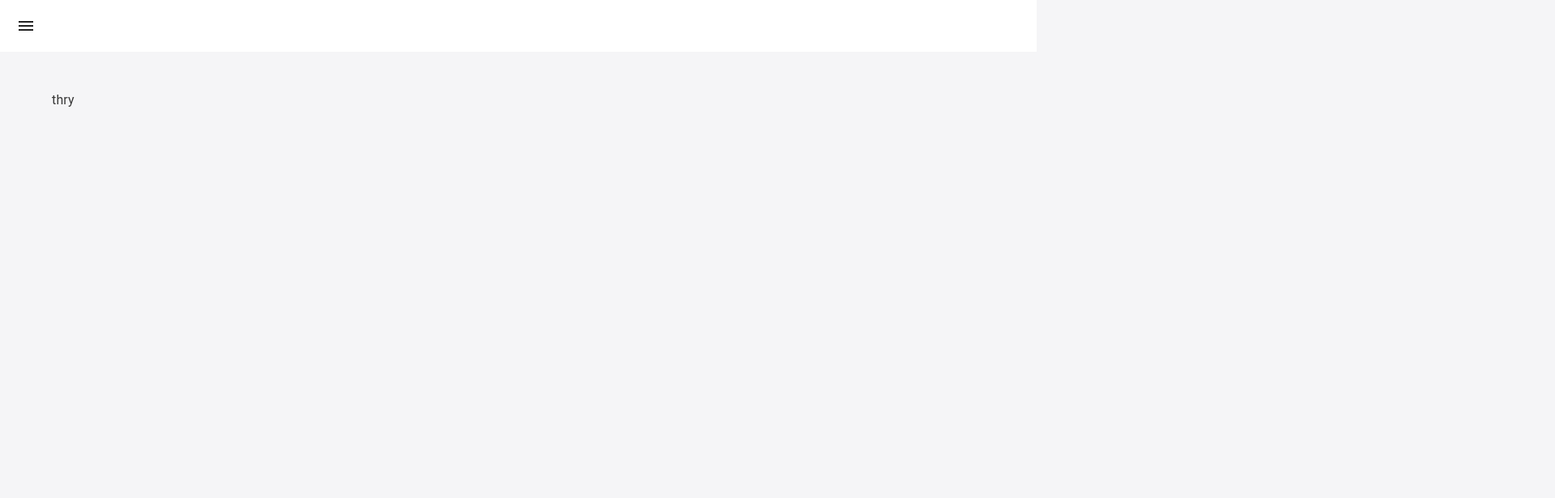
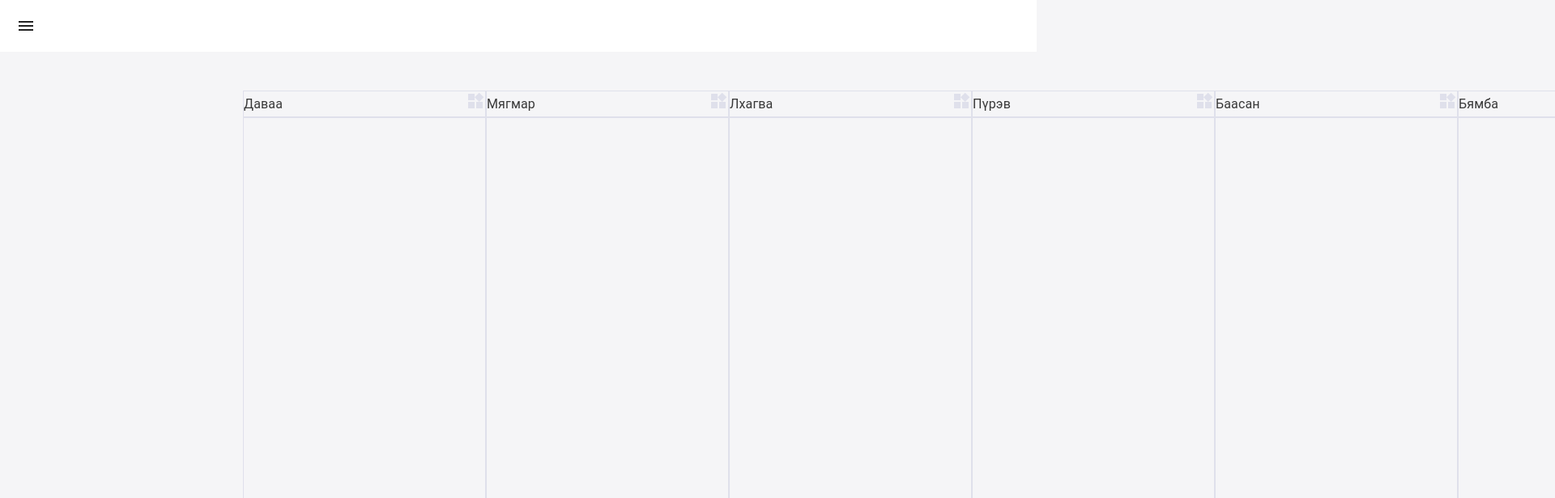
Before and after one commit to Surneke/Foody, a React (Create React App) app: page /order in a window 1280 px wide. Shown: the top 616 px of the page at 81% size, 1920 px wide, since content can reach past the window. Built offline with nearby package versions, Linux system fonts and the light colour scheme.

Commit message:
zahialah huudas ehluulew

```diff
--- a/package.json
+++ b/package.json
@@ -6,7 +6,7 @@
     "@emotion/react": "^11.10.4",
     "@emotion/styled": "^11.10.4",
     "@mui/icons-material": "^5.10.3",
-    "@mui/material": "^5.10.4",
+    "@mui/material": "^5.10.5",
     "@mui/styled-engine-sc": "^5.10.3",
     "@testing-library/jest-dom": "^5.16.5",
     "@testing-library/react": "^13.4.0",
--- /dev/null
+++ b/src/Components/Accordion.jsx
@@ -0,0 +1,22 @@
+// import{ AccordionSummary,Typography,AccordionDetails  }from '@mui/material';
+// import ExpandMoreIcon from '@mui/icons-material/ExpandMore';
+
+// export const Accordion = () => {
+//     return(
+//         <Accordion>
+//         <AccordionSummary
+//           expandIcon={<ExpandMoreIcon />}
+//           aria-controls="panel1a-content"
+//           id="panel1a-header"
+//         >
+//           <Typography>Accordion 1</Typography>
+//         </AccordionSummary>
+//         <AccordionDetails>
+//           <Typography>
+//             Lorem ipsum dolor sit amet, consectetur adipiscing elit. Suspendisse
+//             malesuada lacus ex, sit amet blandit leo lobortis eget.
+//           </Typography>
+//         </AccordionDetails>
+//       </Accordion>
+//     )
+// }
--- /dev/null
+++ b/src/Components/OrderBox.jsx
@@ -0,0 +1,29 @@
+import {Box, Typography, Grid} from '@mui/material'
+import WidgetsIcon from '@mui/icons-material/Widgets';
+// import { Accordion } from './Accordion';
+
+export const OrderBox = ({name,count,color}) => {
+    return (
+        <Grid item width="300px">
+            <Box
+                display="flex"
+                alignItems="center"
+                justifyContent="space-between"
+                border="1px solid #DFE0EB"
+            >
+                <Typography>{name}</Typography>
+                <Box>
+                    <WidgetsIcon color='info'/>
+                    {count}
+                </Box>
+            </Box>
+            <Box
+                sx={{background:{color}}}
+                border="1px solid #DFE0EB"
+                height="740px"
+            >
+                {/* <Accordion/> */}
+            </Box>
+        </Grid>
+    )
+}
--- a/src/Page/Order.jsx
+++ b/src/Page/Order.jsx
@@ -1,9 +1,30 @@
-import { Box, Container } from "@mui/material";
+import { Box, Container, Grid } from "@mui/material";
+import { OrderBox } from "../Components/OrderBox";
 
 export const Order = () => {
-    return (
-        <Container>
-           thry
-        </Container>
-    )
-}
+	const orderContainer = [
+		{ name: "Даваа" },
+		{ name: "Мягмар" },
+		{ name: "Лхагва" },
+		{ name: "Пүрэв" },
+		{ name: "Баасан" },
+		{ name: "Бямба" },
+		{ name: "Ням" },
+	];
+	return (
+		<Grid
+            width="fitcontent"
+            flexDirection="column"
+            marginLeft="300px"
+            container
+        >
+			<Grid item display="flex">
+				{orderContainer.map((el) => (
+						<Grid>
+							<OrderBox name={el.name} />
+						</Grid>
+					))}
+			</Grid>
+		</Grid>
+	);
+};
--- a/src/Theme/Theme.jsx
+++ b/src/Theme/Theme.jsx
@@ -10,6 +10,9 @@ export const theme = createTheme({
     palette: {
         primary: {
             main:'#66B60F'
+        },
+        info: {
+            main:'#DFE0EB'
         },
         secondary: {
             main: '#73bcec'
```
Also changed, not shown: src/Context/OrderContext.jsx (added, +15 -0 lines), 1 other file (tests, documents, lock files or other folders).
